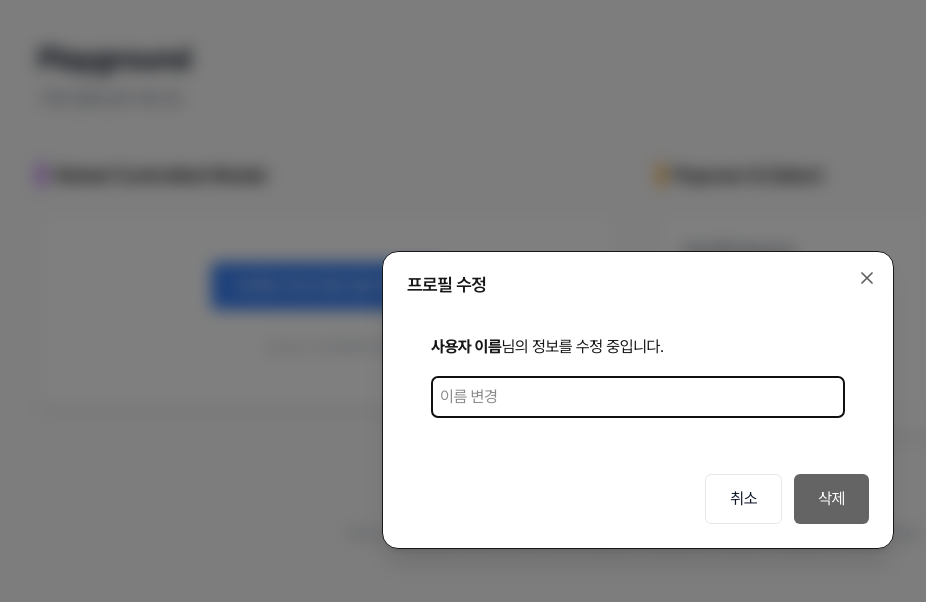
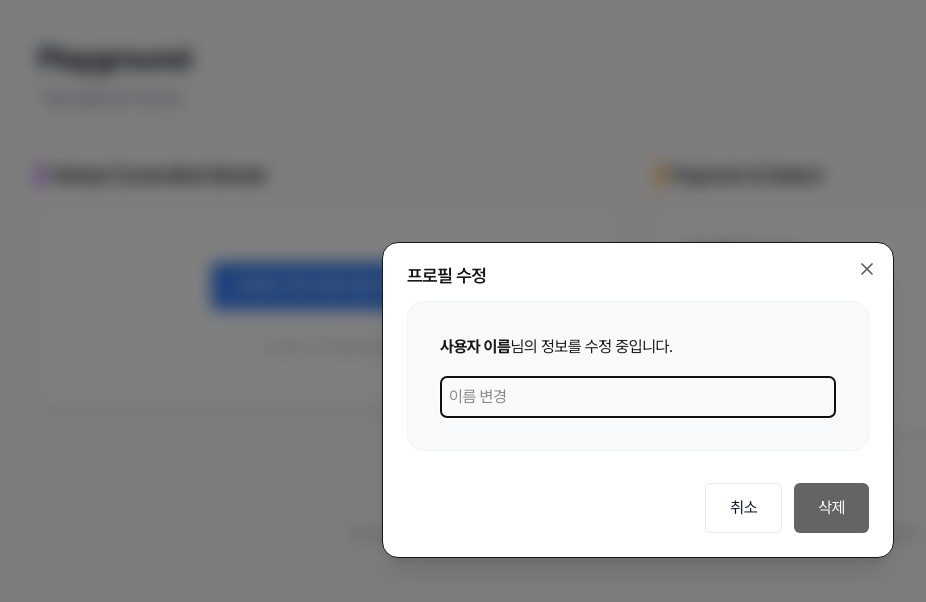
Before and after one commit to daeya0406/daeya-next-setting, a Next.js app: page /playground in a window 1280 px wide. Both pictures are taken after a click on the button "프로필 수정 (이중 모달 테스트)". Shown: the top 602 px of the page, without its empty margins (2-928 px from the left). Built offline with nearby package versions, Linux system fonts and the light colour scheme.

Commit message:
feat: section 컴포넌트로 추가

```diff
--- a/app/playground/page.tsx
+++ b/app/playground/page.tsx
@@ -1,6 +1,6 @@
 "use client";
 
-import React, { useState } from "react";
+import { useState } from "react";
 import { Select } from "@/shared/ui/Select";
 import { Card } from "@/shared/ui/Card";
 import { useModalStore } from "@/shared/store/useModalStore";
--- a/features/modals/ProfileModal.tsx
+++ b/features/modals/ProfileModal.tsx
@@ -2,6 +2,7 @@
 import { Modal } from "@/shared/ui/Modal";
 import { Button } from "@/shared/ui/Button";
 import { useModalStore } from "@/shared/store/useModalStore";
+import { Section } from "@/shared/ui/Section/Section";
 
 export function ProfileModal({
   name,
@@ -13,7 +14,6 @@ export function ProfileModal({
   const { openModal, closeAllModals } = useModalStore();
 
   const handleOpenConfirm = () => {
-    // 여기서 "confirm" 타입의 모달을 스택에 하나 더 쌓기
     openModal("confirm", {
       title: "정말 삭제하시겠습니까?",
       message: "삭제된 프로필 정보는 복구할 수 없습니다.",
@@ -33,7 +33,7 @@ export function ProfileModal({
         <Modal.Title>프로필 수정</Modal.Title>
       </Modal.Header>
 
-      <div className="p-6">
+      <Section>
         <p>
           <strong>{name}</strong>님의 정보를 수정 중입니다.
         </p>
@@ -41,7 +41,7 @@ export function ProfileModal({
           className="border p-2 w-full mt-4 rounded-md"
           placeholder="이름 변경"
         />
-      </div>
+      </Section>
 
       <Modal.Footer>
         <Button variant="tertiary" onClick={onClose}>
--- a/shared/ui/Modal/Modal.tsx
+++ b/shared/ui/Modal/Modal.tsx
@@ -1,6 +1,7 @@
 import * as React from "react";
 import * as DialogPrimitive from "@radix-ui/react-dialog";
 import { modalStyles } from "./Modal.styles";
+import { Icon } from "../Icons";
 
 const ModalRoot = DialogPrimitive.Root;
 const ModalTrigger = DialogPrimitive.Trigger;
@@ -10,14 +11,13 @@ interface ExtendedContentProps extends DialogPrimitive.DialogContentProps {
 }
 
 const ModalContent = ({ children, size, ...props }: ExtendedContentProps) => {
-  // 1. 여기서 호출해야 size에 맞는 스타일이 나옵니다.
   const styles = modalStyles({ size });
 
   return (
     <DialogPrimitive.Portal>
       <DialogPrimitive.Overlay className={styles.overlay()} />
       <DialogPrimitive.Content className={styles.content()} {...props}>
-        {/* 접근성 태그 (유지) */}
+        {/* 접근성 태그 */}
         <DialogPrimitive.Title className="sr-only">Modal</DialogPrimitive.Title>
         <DialogPrimitive.Description className="sr-only">
           Modal Description
@@ -26,26 +26,14 @@ const ModalContent = ({ children, size, ...props }: ExtendedContentProps) => {
         {children}
 
         <DialogPrimitive.Close className={styles.close()}>
-          <svg
-            xmlns="http://www.w3.org/2000/svg"
-            width="20"
-            height="20"
-            viewBox="0 0 24 24"
-            fill="none"
-            stroke="currentColor"
-            strokeWidth="2"
-            strokeLinecap="round"
-            strokeLinejoin="round"
-          >
-            <path d="M18 6 6 18M6 6l12 12" />
-          </svg>
+          <Icon name="close" size={20} />
         </DialogPrimitive.Close>
       </DialogPrimitive.Content>
     </DialogPrimitive.Portal>
   );
 };
 
-// 2. 나머지 부품들도 modalStyles()를 각자 호출해서 클래스를 가져오게 합니다.
+// 나머지 부품들 modalStyles()를 각자 호출해서 클래스를 가져오게
 export const Modal = Object.assign(ModalRoot, {
   Trigger: ModalTrigger,
   Content: ModalContent,
--- /dev/null
+++ b/shared/ui/Section/Section.styles.ts
@@ -0,0 +1,20 @@
+import { tv } from "tailwind-variants";
+
+export const sectionStyles = tv({
+  slots: {
+    root: "w-full rounded-2xl transition-colors",
+    header: "flex items-center justify-between mb-4",
+    title: "text-lg font-bold text-gray-900",
+    content: "relative",
+  },
+  variants: {
+    level: {
+      1: { root: "bg-gray-50 p-8 border border-gray-100" },
+      2: { root: "bg-gray-100 p-6 border border-gray-100/50" },
+      3: { root: "bg-gray-200 p-4" },
+    },
+  },
+  defaultVariants: {
+    level: 1,
+  },
+});
--- /dev/null
+++ b/shared/ui/Section/Section.tsx
@@ -0,0 +1,35 @@
+import React from "react";
+import { sectionStyles } from "./Section.styles";
+
+interface SectionProps extends React.HTMLAttributes<HTMLDivElement> {
+  level?: 1 | 2 | 3;
+}
+
+const SectionRoot = ({
+  level,
+  children,
+  className,
+  ...props
+}: SectionProps) => {
+  const styles = sectionStyles({ level });
+  return (
+    <section className={styles.root({ className })} {...props}>
+      {children}
+    </section>
+  );
+};
+
+export const Section = Object.assign(SectionRoot, {
+  Header: ({ className, ...props }: React.HTMLAttributes<HTMLDivElement>) => (
+    <div className={sectionStyles().header({ className })} {...props} />
+  ),
+  Title: ({
+    className,
+    ...props
+  }: React.HTMLAttributes<HTMLHeadingElement>) => (
+    <h3 className={sectionStyles().title({ className })} {...props} />
+  ),
+  Content: ({ className, ...props }: React.HTMLAttributes<HTMLDivElement>) => (
+    <div className={sectionStyles().content({ className })} {...props} />
+  ),
+});
--- a/shared/ui/Select/Select.tsx
+++ b/shared/ui/Select/Select.tsx
@@ -1,6 +1,7 @@
 import * as React from "react";
 import * as SelectPrimitive from "@radix-ui/react-select";
 import { selectStyles } from "./Select.styles";
+import { Icon } from "../Icons";
 
 // Props 타입
 interface SelectProps extends SelectPrimitive.SelectProps {
@@ -14,22 +15,8 @@ const SelectRoot = ({ children, placeholder, ...props }: SelectProps) => (
   <SelectPrimitive.Root {...props}>
     <SelectPrimitive.Trigger className={trigger()}>
       <SelectPrimitive.Value placeholder={placeholder} />
-      {/* 아이콘도 좀 더 예쁘게 바꿨어요 */}
       <SelectPrimitive.Icon asChild>
-        <svg
-          xmlns="http://www.w3.org/2000/svg"
-          width="16"
-          height="16"
-          viewBox="0 0 24 24"
-          fill="none"
-          stroke="currentColor"
-          strokeWidth="2"
-          strokeLinecap="round"
-          strokeLinejoin="round"
-          className="opacity-50"
-        >
-          <path d="m6 9 6 6 6-6" />
-        </svg>
+        <Icon name="chevronDown" size={16} />
       </SelectPrimitive.Icon>
     </SelectPrimitive.Trigger>
 
@@ -54,19 +41,7 @@ const SelectItem = React.forwardRef<
   <SelectPrimitive.Item ref={ref} className={item()} {...props}>
     <span className={indicator()}>
       <SelectPrimitive.ItemIndicator>
-        <svg
-          xmlns="http://www.w3.org/2000/svg"
-          width="14"
-          height="14"
-          viewBox="0 0 24 24"
-          fill="none"
-          stroke="currentColor"
-          strokeWidth="3"
-          strokeLinecap="round"
-          strokeLinejoin="round"
-        >
-          <path d="M20 6L9 17l-5-5" />
-        </svg>
+        <Icon name="check" size={16} />
       </SelectPrimitive.ItemIndicator>
     </span>
     <SelectPrimitive.ItemText>{children}</SelectPrimitive.ItemText>
```
